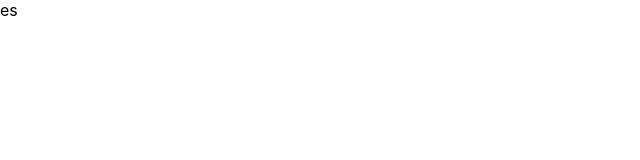
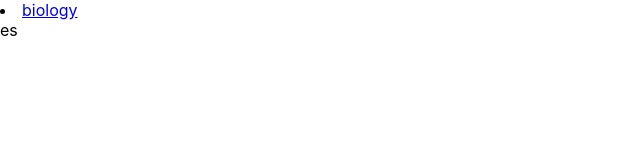
Before and after one commit to ericcnguyen04/semester-1, a React (Create React App) app: page / in a window 1280 px wide. Shown: the top 160 px of the page, without its empty margins (0-640 px from the left). Built offline with nearby package versions, Linux system fonts and the light colour scheme.

Commit message:
nav link

```diff
--- a/src/Components/Home.jsx
+++ b/src/Components/Home.jsx
@@ -1,8 +1,9 @@
-
+import Navbar from "./partials/Navbar"
 
 export default function Home () {
     return (
         <div>
+            <Navbar/>
             es
         </div>
     )
--- a/src/Components/partials/Navbar.jsx
+++ b/src/Components/partials/Navbar.jsx
@@ -1,7 +1,9 @@
 export default function Navbar () {
     return (
         <div>
-
+            <li>
+                <a href="/biology">biology</a>
+            </li>
         </div>
     )
 }
```
